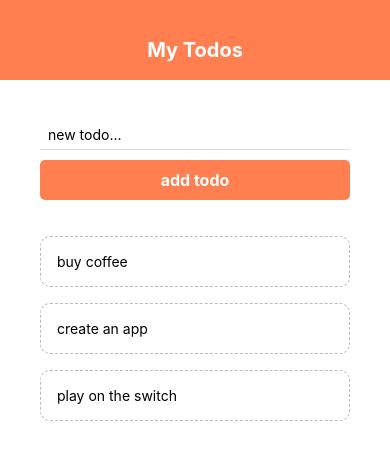
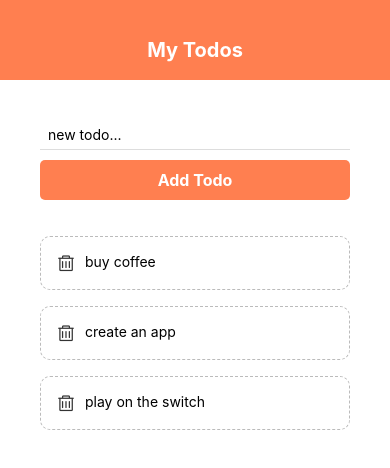
Before and after one commit to MASEOKJAE/React_Native_Memo, a React Native app in the folder RNMemo/: screen / in a window 390 px wide. Shown: the top 468 px of the page. Built offline with nearby package versions, Linux system fonts and the light colour scheme.

Commit message:
Using Icons & Flexbox

```diff
--- a/RNMemo/components/addTodo.js
+++ b/RNMemo/components/addTodo.js
@@ -19,7 +19,7 @@
                 style={styles.button}
                 onPress={() => submitHandler(text)}
             >
-                <Text style={styles.buttonText}>add todo</Text>
+                <Text style={styles.buttonText}>Add Todo</Text>
             </TouchableOpacity>
         </View>
     )
--- a/RNMemo/components/todoItem.js
+++ b/RNMemo/components/todoItem.js
@@ -1,21 +1,33 @@
 import React from 'react';
-import { StyleSheet, Text, TouchableOpacity } from 'react-native';
+import { StyleSheet, Text, TouchableOpacity, View } from 'react-native';
+// icon 사용을 원할 경우 import, 참조 사이트: https://icons.expo.fyi/Index
+import { AntDesign } from '@expo/vector-icons';
 
 export default function TodoItem({ item, pressHandler }) {
     return (
         <TouchableOpacity onPress={() => pressHandler(item.key)}>
-            <Text style={styles.item}>{item.text}</Text>
+            <View style={styles.item}>
+                <AntDesign name='delete' size={18} color='#333'/>
+                <Text style={styles.itemText}>{item.text}</Text>
+            </View>
         </TouchableOpacity>
     )
 }
 
 const styles = StyleSheet.create({
+    // flexDirection은 컴포넌트 내의 자식 요소들이 배치되는 방향을 지정하는 스타일 속성:
+    //      1. row (기본값): 자식 요소들이 가로 방향으로 배치, 왼쪽에서 오른쪽으로 순서대로 배치
+    //      2. column: 자식 요소들이 세로 방향으로 배치, 위에서 아래로 순서대로 배치
     item: {
         padding: 16,
         marginTop: 16,
         borderColor: '#bbb',
         borderWidth: 1,
         borderStyle: 'dashed',
-        borderRadius: 10
+        borderRadius: 10,
+        flexDirection: 'row',
+    },
+    itemText: {
+        marginLeft: 10,
     }
 })
```
